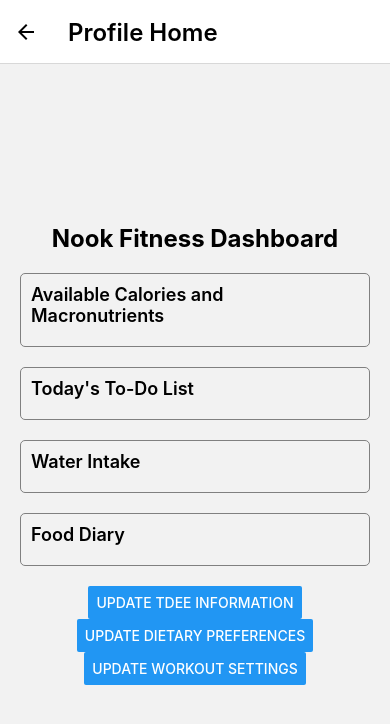
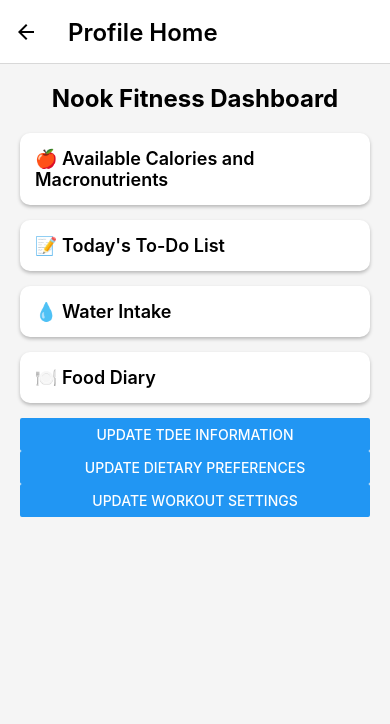
Before and after one commit to JBShaffer91/NookFitness, a React Native app in the folder NookFitApp/: screen /HomePage in a window 390 px wide. Shown: the top 724 px of the page. Built offline with nearby package versions, Linux system fonts and the light colour scheme.

Commit message:
Add Home button to TDEEScreen

```diff
--- a/NookFitApp/src/screens/profile/HomePage.tsx
+++ b/NookFitApp/src/screens/profile/HomePage.tsx
@@ -1,39 +1,50 @@
 import React from 'react';
 import { View, Text, Button, StyleSheet } from 'react-native';
+import { StackNavigationProp } from '@react-navigation/stack';
 
-const HomePage: React.FC = () => {
+type RootStackParamList = {
+  HomePage: undefined;
+  TDEEScreen: undefined;
+  DietaryPreferencesAllergies: undefined;
+  WorkoutSettings: undefined;
+  // Add other screens here...
+};
+
+type HomeNavigationProp = StackNavigationProp<RootStackParamList, 'HomePage'>;
+
+const HomePage: React.FC<{ navigation: HomeNavigationProp }> = ({ navigation }) => {
   return (
     <View style={styles.container}>
       <Text style={styles.title}>Nook Fitness Dashboard</Text>
 
       {/* Available Calories and Macronutrients */}
-      <View style={styles.section}>
-        <Text style={styles.subTitle}>Available Calories and Macronutrients</Text>
+      <View style={styles.card}>
+        <Text style={styles.cardTitle}>🍎 Available Calories and Macronutrients</Text>
         {/* Display the available calories and macronutrients here */}
       </View>
 
       {/* Tasks on the User's To-Do List */}
-      <View style={styles.section}>
-        <Text style={styles.subTitle}>Today's To-Do List</Text>
+      <View style={styles.card}>
+        <Text style={styles.cardTitle}>📝 Today's To-Do List</Text>
         {/* Display the tasks on the user's to-do list here */}
       </View>
 
       {/* Water Intake */}
-      <View style={styles.section}>
-        <Text style={styles.subTitle}>Water Intake</Text>
+      <View style={styles.card}>
+        <Text style={styles.cardTitle}>💧 Water Intake</Text>
         {/* Display the water bottle icons here for users to log their intake */}
       </View>
 
       {/* Daily Food Diary Prompts */}
-      <View style={styles.section}>
-        <Text style={styles.subTitle}>Food Diary</Text>
+      <View style={styles.card}>
+        <Text style={styles.cardTitle}>🍽️ Food Diary</Text>
         {/* Display prompts for users to log their meals and snacks */}
       </View>
 
       {/* Navigation to Other Profile Features */}
-      <Button title="Update TDEE Information" onPress={() => {/* Navigate to TDEEScreen */}} />
-      <Button title="Update Dietary Preferences" onPress={() => {/* Navigate to DietaryPreferencesAllergies screen */}} />
-      <Button title="Update Workout Settings" onPress={() => {/* Navigate to WorkoutSettings screen */}} />
+      <Button title="Update TDEE Information" onPress={() => navigation.navigate('TDEEScreen')} />
+      <Button title="Update Dietary Preferences" onPress={() => navigation.navigate('DietaryPreferencesAllergies')} />
+      <Button title="Update Workout Settings" onPress={() => navigation.navigate('WorkoutSettings')} />
       {/* Add more navigation buttons as needed */}
     </View>
   );
@@ -43,26 +54,28 @@ const styles = StyleSheet.create({
   container: {
     flex: 1,
     padding: 20,
-    justifyContent: 'center',
-    alignItems: 'center',
+    backgroundColor: '#f5f5f5',
   },
   title: {
     fontSize: 24,
     fontWeight: 'bold',
     marginBottom: 20,
+    textAlign: 'center',
   },
-  subTitle: {
+  card: {
+    backgroundColor: 'white',
+    padding: 15,
+    borderRadius: 10,
+    marginBottom: 15,
+    shadowColor: '#000',
+    shadowOffset: { width: 0, height: 2 },
+    shadowOpacity: 0.25,
+    shadowRadius: 3.84,
+    elevation: 5,
+  },
+  cardTitle: {
     fontSize: 18,
     fontWeight: '600',
-    marginBottom: 10,
-  },
-  section: {
-    width: '100%',
-    padding: 10,
-    marginBottom: 20,
-    borderWidth: 1,
-    borderColor: 'gray',
-    borderRadius: 5,
   },
 });
 
--- a/NookFitApp/src/screens/registration/TDEEScreen.tsx
+++ b/NookFitApp/src/screens/registration/TDEEScreen.tsx
@@ -9,9 +9,11 @@ type RootStackParamList = {
   UserRegistration: undefined;
   TDEEScreen: undefined;
   FitnessGoalSelection: undefined;
+  HomePage: undefined;
 };
 
 type TDEENavigationProp = StackNavigationProp<RootStackParamList, 'TDEEScreen'>;
+type HomeNavigationProp = StackNavigationProp<RootStackParamList, 'HomePage'>;
 
 // Define your GraphQL mutation (replace with your actual mutation)
 const SEND_TDEE_DATA = gql`
@@ -114,6 +116,7 @@ const TDEEScreen = ({ navigation }: { navigation: TDEENavigationProp }) => {
       </Picker>
 
       <Button title="Submit" onPress={handleSubmit} />
+      <Button title="Go to Home" onPress={() => navigation.navigate('HomePage')} />
     </View>
   );
 };
```
